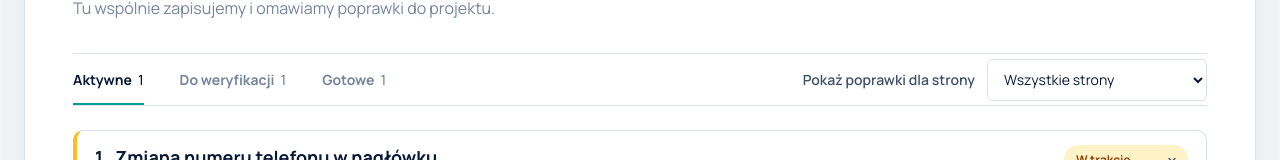
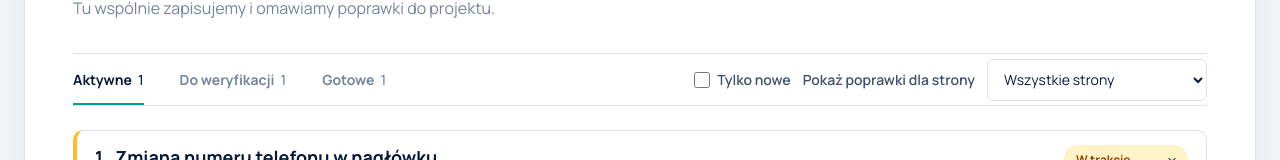
Before and after one commit to natalkakielbicka-coder/corrections-manager, a Vue app: page / in a window 1280 px wide. Both pictures are taken after typing "Sample" into the empty fields and a click on the button "Rozpocznij". Shown: the part 184-344 px from the top of the page. Built offline with nearby package versions, Linux system fonts and the light colour scheme.

Commit message:
Add new corrections filter

```diff
--- a/src/views/HomeView.vue
+++ b/src/views/HomeView.vue
@@ -31,6 +31,8 @@ const { currentUserName, hasCurrentUser, setCurrentUser, clearCurrentUser } = us
 const { showToast } = useToast()
 
 const selectedPageId = ref('all')
+
+const showOnlyNew = ref(false)
 
 const selectedStatusTab = ref('active')
 
@@ -88,7 +90,15 @@ const filterCorrectionsByPage = (corrections) => {
 }
 
 const visibleCorrections = computed(() => {
-  return filterCorrectionsByPage(statusFilteredCorrections.value)
+  const pageFilteredCorrections = filterCorrectionsByPage(statusFilteredCorrections.value)
+
+  if (!showOnlyNew.value || selectedStatusTab.value !== 'active') {
+    return pageFilteredCorrections
+  }
+
+  return pageFilteredCorrections.filter((correction) => {
+    return correction.isNew
+  })
 })
 
 const isCorrectionFormOpen = ref(false)
@@ -231,6 +241,12 @@ const confirmDeleteComment = () => {
         />
 
         <div v-if="sortedCorrections.length" class="corrections-filters">
+          <label v-if="selectedStatusTab === 'active'" class="corrections-filters__new">
+            <input v-model="showOnlyNew" type="checkbox" />
+
+            <span>Tylko nowe</span>
+          </label>
+
           <label for="page-filter"> Pokaż poprawki dla strony </label>
 
           <select id="page-filter" v-model="selectedPageId">
@@ -246,11 +262,25 @@ const confirmDeleteComment = () => {
       <div v-if="sortedCorrections.length && !visibleCorrections.length" class="filter-empty-state">
         <h2>Brak poprawek</h2>
 
-        <p>Brak poprawek dla wybranego statusu i strony.</p>
+        <p v-if="showOnlyNew && selectedStatusTab === 'active'">
+          Nie ma nowych poprawek spełniających wybrane kryteria.
+        </p>
 
-        <button v-if="selectedPageId !== 'all'" type="button" @click="selectedPageId = 'all'">
-          Pokaż wszystkie strony
-        </button>
+        <p v-else>Brak poprawek dla wybranego statusu i strony.</p>
+
+        <div v-if="showOnlyNew || selectedPageId !== 'all'" class="filter-empty-state__actions">
+          <button
+            v-if="showOnlyNew && selectedStatusTab === 'active'"
+            type="button"
+            @click="showOnlyNew = false"
+          >
+            Pokaż wszystkie aktywne
+          </button>
+
+          <button v-if="selectedPageId !== 'all'" type="button" @click="selectedPageId = 'all'">
+            Pokaż wszystkie strony
+          </button>
+        </div>
       </div>
 
       <template v-if="sortedCorrections.length">
@@ -323,6 +353,22 @@ const confirmDeleteComment = () => {
   font-weight: 600;
 }
 
+.corrections-filters .corrections-filters__new {
+  display: flex;
+  flex-shrink: 0;
+  align-items: center;
+  gap: 7px;
+  cursor: pointer;
+}
+
+.corrections-filters__new input {
+  width: 16px;
+  height: 16px;
+  margin: 0;
+  accent-color: var(--color-brand);
+  cursor: pointer;
+}
+
 .corrections-filters select {
   min-width: 220px;
   min-height: 42px;
@@ -359,7 +405,6 @@ const confirmDeleteComment = () => {
 
 .filter-empty-state button {
   min-height: 44px;
-  margin-top: 24px;
   padding: 10px 18px;
   border: 1px solid var(--color-brand);
   border-radius: 6px;
@@ -370,6 +415,14 @@ const confirmDeleteComment = () => {
 
 .filter-empty-state button:hover {
   background-color: var(--color-brand-light);
+}
+
+.filter-empty-state__actions {
+  display: flex;
+  flex-wrap: wrap;
+  justify-content: center;
+  gap: 12px;
+  margin-top: 24px;
 }
 
 .corrections-toolbar {
```
